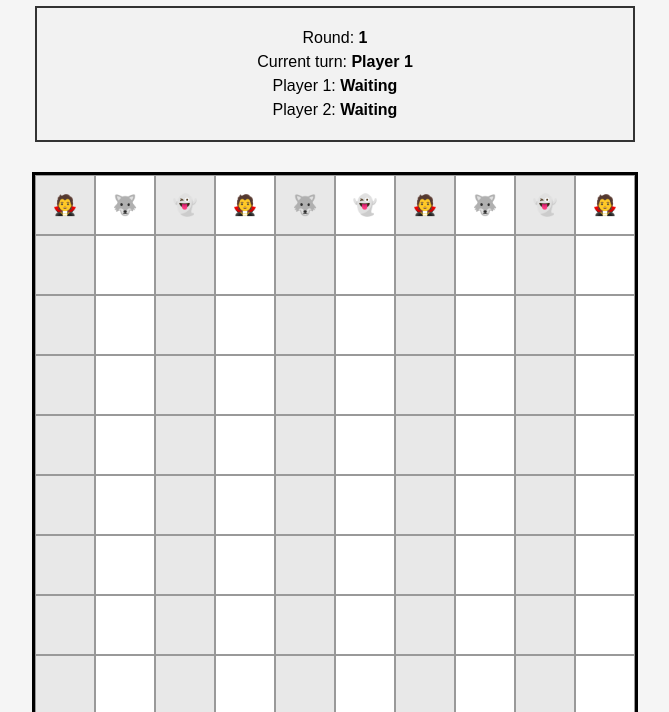
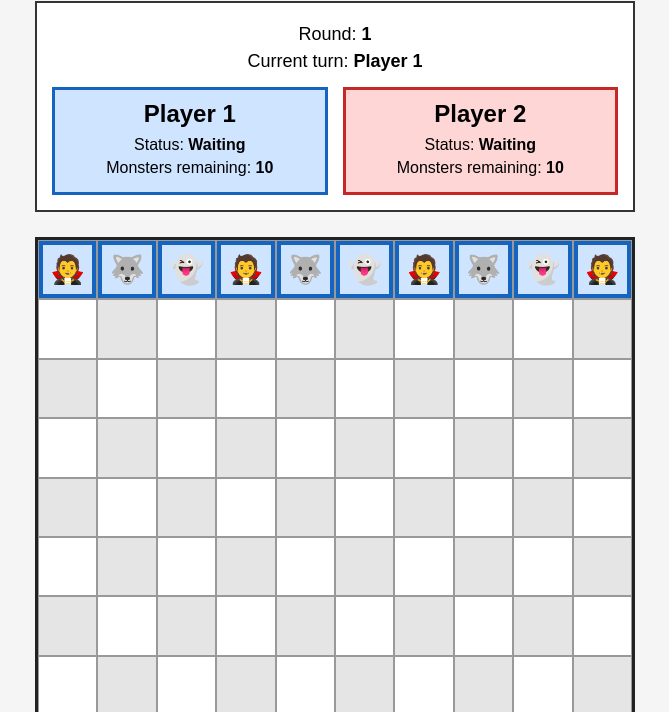
Before and after one commit to 2022245/monster-mayhem, a website: page views/index.html in a window 1280 px wide. Shown: the part 82-794 px from the top of the page, without its empty margins (305-974 px from the left). Drawn offline with Linux system fonts and the light colour scheme.

Commit message:
Improve game interface and player status panel

```diff
--- a/public/modules/monsters.js
+++ b/public/modules/monsters.js
@@ -1,9 +1,13 @@
 function renderMonsters() {
     document.querySelectorAll(".square").forEach(square => {
         square.textContent = "";
-        square.classList.remove("selected");
-        square.classList.remove("pending");
-        square.classList.remove("placement");
+
+        square.classList.remove(
+            "selected",
+            "pending",
+            "player-one-piece",
+            "player-two-piece"
+        );
     });
 
     gameState.monsters.forEach(monster => {
@@ -25,6 +29,12 @@ function renderMonsters() {
             case "ghost":
                 square.textContent = "👻";
                 break;
+        }
+
+        if (monster.player === 1) {
+            square.classList.add("player-one-piece");
+        } else {
+            square.classList.add("player-two-piece");
         }
 
         if (
@@ -92,8 +102,13 @@ function selectMonster(monster) {
 }
 
 function isValidMove(monster, targetRow, targetCol) {
-    const rowDifference = Math.abs(targetRow - monster.row);
-    const columnDifference = Math.abs(targetCol - monster.col);
+    const rowDifference = Math.abs(
+        targetRow - monster.row
+    );
+
+    const columnDifference = Math.abs(
+        targetCol - monster.col
+    );
 
     const isHorizontal =
         rowDifference === 0 &&
@@ -108,7 +123,11 @@ function isValidMove(monster, targetRow, targetCol) {
         rowDifference > 0 &&
         rowDifference <= 2;
 
-    return isHorizontal || isVertical || isDiagonal;
+    return (
+        isHorizontal ||
+        isVertical ||
+        isDiagonal
+    );
 }
 
 function queueSelectedMove(targetRow, targetCol) {
@@ -121,7 +140,13 @@ function queueSelectedMove(targetRow, targetCol) {
         return;
     }
 
-    if (!isValidMove(selectedMonster, targetRow, targetCol)) {
+    if (
+        !isValidMove(
+            selectedMonster,
+            targetRow,
+            targetCol
+        )
+    ) {
         alert("Invalid move");
         return;
     }
@@ -147,7 +172,8 @@ function queueSelectedMove(targetRow, targetCol) {
 
 function checkPendingMoves() {
     const allPlayersReady = gameState.players.every(
-        playerId => gameState.pendingMoves[playerId] !== null
+        playerId =>
+            gameState.pendingMoves[playerId] !== null
     );
 
     if (allPlayersReady) {
@@ -156,7 +182,9 @@ function checkPendingMoves() {
 }
 
 function resolveTurn() {
-    const moves = Object.values(gameState.pendingMoves);
+    const moves = Object.values(
+        gameState.pendingMoves
+    );
 
     moves.forEach(move => {
         const monster = gameState.monsters.find(
@@ -174,12 +202,15 @@ function resolveTurn() {
 
     gameState.pendingMoves[1] = null;
     gameState.pendingMoves[2] = null;
+
     gameState.round++;
     gameState.currentPlayer = 1;
 
     checkWinner();
 
-    console.log(`Round ${gameState.round - 1} completed`);
+    console.log(
+        `Round ${gameState.round - 1} completed`
+    );
 
     renderMonsters();
 }
@@ -188,7 +219,8 @@ function resolveBattles() {
     const positions = {};
 
     gameState.monsters.forEach(monster => {
-        const key = `${monster.row},${monster.col}`;
+        const key =
+            `${monster.row},${monster.col}`;
 
         if (!positions[key]) {
             positions[key] = [];
@@ -197,14 +229,16 @@ function resolveBattles() {
         positions[key].push(monster);
     });
 
-    Object.values(positions).forEach(monstersOnSquare => {
+    Object.values(positions).forEach(
+        monstersOnSquare => {
             if (monstersOnSquare.length === 2) {
                 resolveBattle(
                     monstersOnSquare[0],
                     monstersOnSquare[1]
                 );
             }
-    });
+        }
+    );
 }
 
 function resolveBattle(monsterA, monsterB) {
@@ -223,24 +257,36 @@ function resolveBattle(monsterA, monsterB) {
 
 function beats(typeA, typeB) {
     return (
-        (typeA === "vampire" && typeB === "werewolf") ||
-        (typeA === "werewolf" && typeB === "ghost") ||
-        (typeA === "ghost" && typeB === "vampire")
+        (
+            typeA === "vampire" &&
+            typeB === "werewolf"
+        ) ||
+        (
+            typeA === "werewolf" &&
+            typeB === "ghost"
+        ) ||
+        (
+            typeA === "ghost" &&
+            typeB === "vampire"
+        )
     );
 }
 
 function removeMonster(monsterId) {
-    gameState.monsters = gameState.monsters.filter(
+    gameState.monsters =
+        gameState.monsters.filter(
             monster => monster.id !== monsterId
         );
 }
 
 function checkWinner() {
-    const playerOneMonsters = gameState.monsters.filter(
+    const playerOneMonsters =
+        gameState.monsters.filter(
             monster => monster.player === 1
         );
 
-    const playerTwoMonsters = gameState.monsters.filter(
+    const playerTwoMonsters =
+        gameState.monsters.filter(
             monster => monster.player === 2
         );
 
@@ -266,16 +312,30 @@ function checkWinner() {
 }
 
 function updateStatusPanel() {
-    const roundNumber = document.querySelector("#round-number");
-    const currentPlayer = document.querySelector("#current-player");
-    const playerOneStatus = document.querySelector(
+    const roundNumber =
+        document.querySelector("#round-number");
+
+    const currentPlayer =
+        document.querySelector("#current-player");
+
+    const playerOneStatus =
+        document.querySelector(
             "#player-one-status"
         );
-    const playerTwoStatus = document.querySelector(
+
+    const playerTwoStatus =
+        document.querySelector(
             "#player-two-status"
         );
-    const placementMessage = document.querySelector(
-        "#placement-message"
+
+    const playerOneScore =
+        document.querySelector(
+            "#player-one-score"
+        );
+
+    const playerTwoScore =
+        document.querySelector(
+            "#player-two-score"
         );
 
     if (
@@ -286,7 +346,18 @@ function updateStatusPanel() {
         return;
     }
 
-    roundNumber.textContent = gameState.round;
+    const playerOneMonsters =
+        gameState.monsters.filter(
+            monster => monster.player === 1
+        ).length;
+
+    const playerTwoMonsters =
+        gameState.monsters.filter(
+            monster => monster.player === 2
+        ).length;
+
+    roundNumber.textContent =
+        gameState.round;
 
     if (currentPlayer) {
         currentPlayer.textContent =
@@ -294,12 +365,22 @@ function updateStatusPanel() {
     }
 
     playerOneStatus.textContent =
-        gameState.pendingMoves[1] ? "Ready" : "Waiting";
+        gameState.pendingMoves[1]
+            ? "Ready"
+            : "Waiting";
 
     playerTwoStatus.textContent =
-        gameState.pendingMoves[2] ? "Ready" : "Waiting";
+        gameState.pendingMoves[2]
+            ? "Ready"
+            : "Waiting";
 
-    if (placementMessage) {
-        placementMessage.textContent = "";
+    if (playerOneScore) {
+        playerOneScore.textContent =
+            playerOneMonsters;
+    }
+
+    if (playerTwoScore) {
+        playerTwoScore.textContent =
+            playerTwoMonsters;
     }
 }
--- a/public/style.css
+++ b/public/style.css
@@ -1,68 +1,135 @@
+* {
+    box-sizing: border-box;
+}
+
 body {
+    margin: 0;
+    padding: 0 20px 40px;
     font-family: Arial, sans-serif;
     background-color: #f5f5f5;
     text-align: center;
 }
 
 h1 {
-    margin-top: 30px;
+    margin: 10px 0 25px;
+    font-size: 42px;
+}
+
+#game-status {
+    width: 600px;
+    margin: 0 auto 25px;
+    padding: 15px;
+    border: 2px solid #333;
+    background-color: #ffffff;
+}
+
+#game-status > p {
+    margin: 6px 0;
+    font-size: 18px;
+}
+
+#player-scores {
+    display: flex;
+    gap: 15px;
+    margin-top: 15px;
+}
+
+.player-panel {
+    flex: 1;
+    padding: 10px;
+    border: 3px solid;
+}
+
+.player-panel h2 {
+    margin: 0 0 8px;
+}
+
+.player-panel p {
+    margin: 5px 0;
+}
+
+.player-one-panel {
+    border-color: #1565c0;
+    background-color: #cfe4ff;
+}
+
+.player-two-panel {
+    border-color: #c62828;
+    background-color: #ffd6d6;
 }
 
 #game-board {
-    width: 600px;
-    height: 600px;
-    margin: 30px auto;
-
     display: grid;
     grid-template-columns: repeat(10, 1fr);
     grid-template-rows: repeat(10, 1fr);
 
-    border: 3px solid black;
+    width: 600px;
+    height: 600px;
+    margin: 0 auto;
+
+    border: 3px solid #222;
 }
 
 .square {
+    display: flex;
+    align-items: center;
+    justify-content: center;
+
     border: 1px solid #999;
-    display: flex;
-    justify-content: center;
-    align-items: center;
-    font-size: 20px;
+    background-color: #ffffff;
+
+    font-size: 28px;
+    cursor: pointer;
 }
 
-.square:nth-child(even) {
-    background: white;
+.square:nth-child(20n + 1),
+.square:nth-child(20n + 3),
+.square:nth-child(20n + 5),
+.square:nth-child(20n + 7),
+.square:nth-child(20n + 9),
+.square:nth-child(20n + 12),
+.square:nth-child(20n + 14),
+.square:nth-child(20n + 16),
+.square:nth-child(20n + 18),
+.square:nth-child(20n + 20) {
+    background-color: #e5e5e5;
 }
 
-.square:nth-child(odd) {
-    background: #e8e8e8;
+.player-one-piece {
+    background-color: #cfe4ff !important;
+    box-shadow: inset 0 0 0 4px #1565c0;
+}
+
+.player-two-piece {
+    background-color: #ffd6d6 !important;
+    box-shadow: inset 0 0 0 4px #c62828;
 }
 
 .selected {
-    outline: 4px solid red;
-    outline-offset: -4px;
+    outline: 5px solid gold;
+    outline-offset: -5px;
 }
 
 .pending {
-    box-shadow: inset 0 0 0 4px orange;
+    outline: 5px solid orange;
+    outline-offset: -5px;
 }
 
-.placement {
-    box-shadow: inset 0 0 0 4px limegreen;
-    cursor: pointer;
+@media (max-width: 650px) {
+    #game-status,
+    #game-board {
+        width: 95vw;
     }
 
-#game-status {
-    width: 600px;
-    margin: 0 auto 20px;
-    padding: 15px;
-    border: 2px solid #333;
-    background: #f2f2f2;
-    box-sizing: border-box;
+    #game-board {
+        height: 95vw;
     }
 
-#game-status p {
-    margin: 6px 0;
+    #player-scores {
+        flex-direction: column;
     }
 
-#placement-message {
-    font-weight: bold;
+    .square {
+        font-size: 20px;
     }
+}
--- a/views/index.html
+++ b/views/index.html
@@ -24,20 +24,48 @@
 
         <p>
             Current turn:
-            <strong id="current-player">Player 1</strong>
+            <strong id="current-player">
+                Player 1
+            </strong>
         </p>
 
-        <p>
-            Player 1:
-            <strong id="player-one-status">Waiting</strong>
-        </p>
+        <div id="player-scores">
+            <section class="player-panel player-one-panel">
+                <h2>Player 1</h2>
 
-        <p>
-            Player 2:
-            <strong id="player-two-status">Waiting</strong>
-        </p>
+                <p>
+                    Status:
+                    <strong id="player-one-status">
+                        Waiting
+                    </strong>
+                </p>
 
-        <p id="placement-message"></p>
+                <p>
+                    Monsters remaining:
+                    <strong id="player-one-score">
+                        10
+                    </strong>
+                </p>
+            </section>
+
+            <section class="player-panel player-two-panel">
+                <h2>Player 2</h2>
+
+                <p>
+                    Status:
+                    <strong id="player-two-status">
+                        Waiting
+                    </strong>
+                </p>
+
+                <p>
+                    Monsters remaining:
+                    <strong id="player-two-score">
+                        10
+                    </strong>
+                </p>
+            </section>
+        </div>
     </section>
 
     <div id="game-board"></div>
```
Lines whose indentation alone changed are shown as unchanged.
